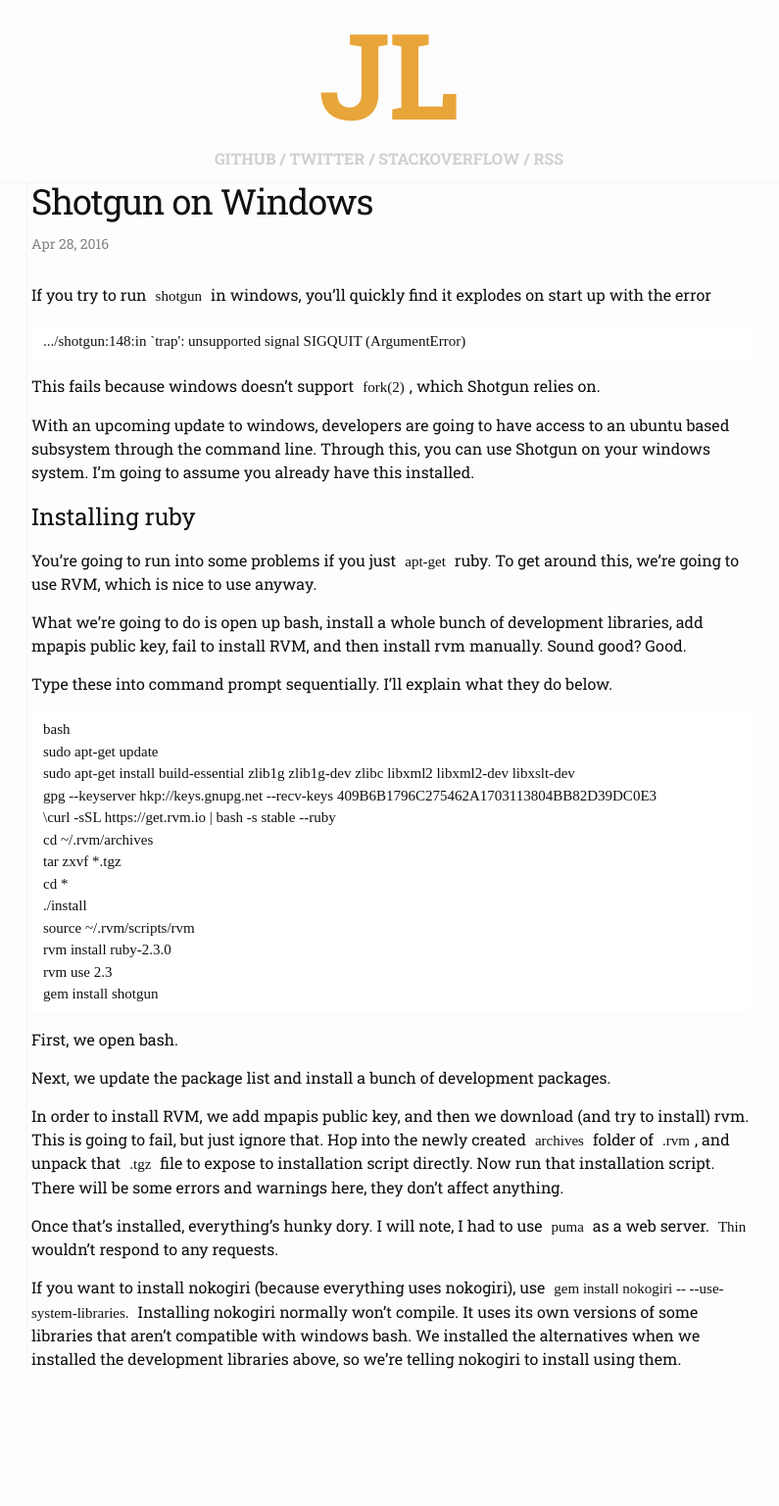
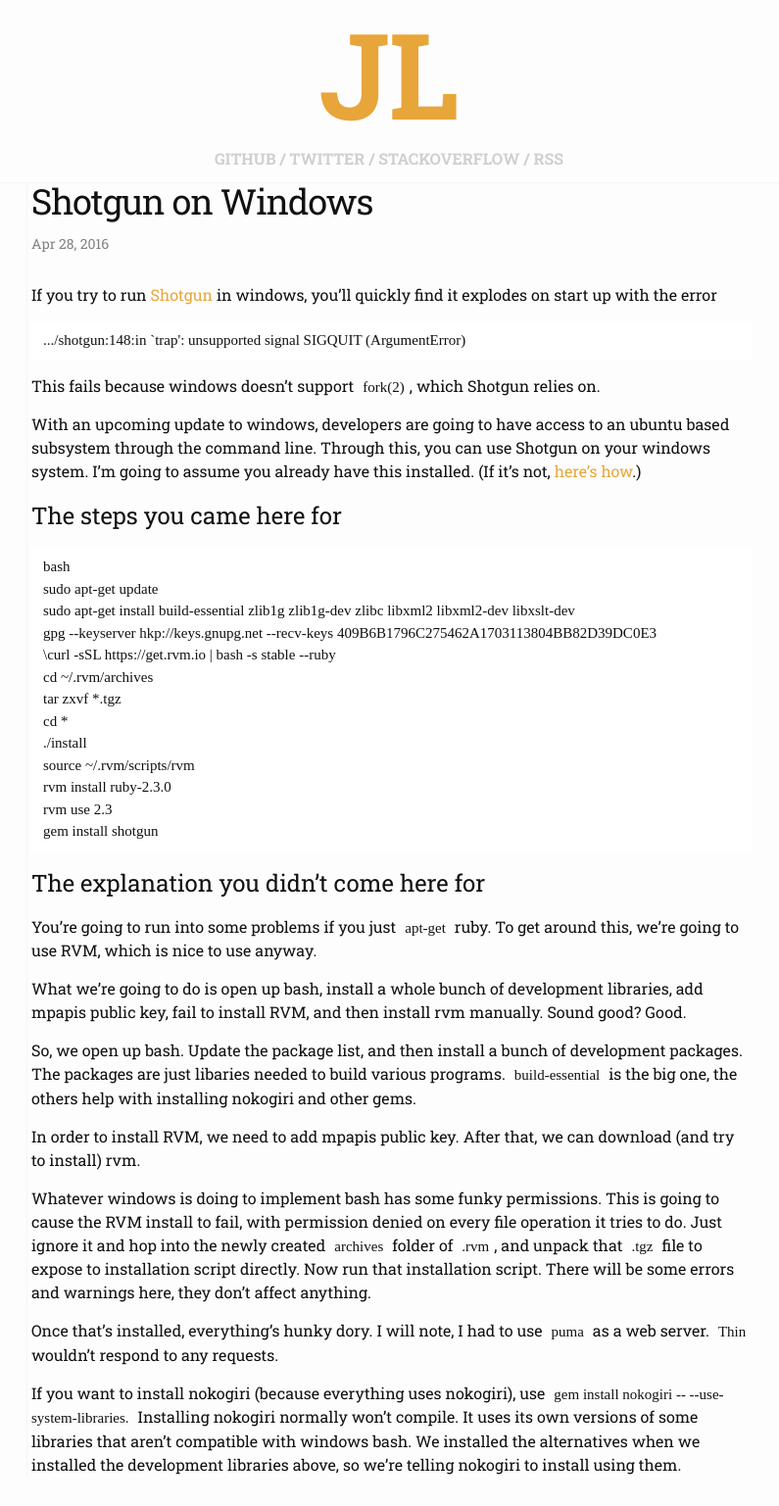
Before and after one commit to HorizonShadow/blog, a Jekyll site: the page built from _posts/2016-04-28-shotgun-on-windows.markdown, in a window 1280 px wide. Shown: the whole page at 98% size, without its empty margins (243-1038 px from the left). Built offline with Jekyll 4.4.1, drawn with Linux system fonts in a browser that asks for light colours; before the commit the page ends 1429 px from its top, so only the background shows below that.

Commit message:
Styling fixes

```diff
--- a/_posts/2016-04-28-shotgun-on-windows.markdown
+++ b/_posts/2016-04-28-shotgun-on-windows.markdown
@@ -5,7 +5,7 @@ date:   2016-04-28 13:40:00 -0300
 categories: windows ruby
 description: How to get shotgun running on windows using the new linux subsystem
 ---
-If you try to run `shotgun` in windows, you'll quickly find it explodes on start up with the error
+If you try to run [Shotgun](https://github.com/rtomayko/shotgun) in windows, you'll quickly find it explodes on start up with the error
 
     .../shotgun:148:in `trap': unsupported signal SIGQUIT (ArgumentError)
 
@@ -13,17 +13,9 @@ This fails because windows doesn't support `fork(2)`, which Shotgun relies on.
 
 With an upcoming update to windows, developers are going to have access to an ubuntu based
 subsystem through the command line. Through this, you can use Shotgun on your windows system. I'm going
-to assume you already have this installed.
+to assume you already have this installed. (If it's not, [here's how](http://www.pcworld.com/article/3054616/how-to-get-bash-running-on-windows.html).)
 
-# Installing ruby
-
-You're going to run into some problems if you just `apt-get` ruby. To get around this, we're going to
-use RVM, which is nice to use anyway.
-
-What we're going to do is open up bash, install a whole bunch of development libraries, add mpapis public key,
-fail to install RVM, and then install rvm manually. Sound good? Good.
-
-Type these into command prompt sequentially. I'll explain what they do below.
+# The steps you came here for
 
     bash
     sudo apt-get update
@@ -39,11 +31,21 @@ Type these into command prompt sequentially. I'll explain what they do below.
     rvm use 2.3
     gem install shotgun
 
-First, we open bash.
+# The explanation you didn't come here for
 
-Next, we update the package list and install a bunch of development packages.
+You're going to run into some problems if you just `apt-get` ruby. To get around this, we're going to
+use RVM, which is nice to use anyway.
 
-In order to install RVM, we add mpapis public key, and then we download (and try to install) rvm. This is going to fail, but just ignore that. Hop into the newly created `archives` folder of `.rvm`, and
+What we're going to do is open up bash, install a whole bunch of development libraries, add mpapis public key,
+fail to install RVM, and then install rvm manually. Sound good? Good.
+
+So, we open up bash. Update the package list, and then install a bunch of development packages. The packages are just libaries needed to build
+various programs. `build-essential` is the big one, the others help with installing nokogiri and other gems.
+
+In order to install RVM, we need to add mpapis public key. After that, we can download (and try to install) rvm.
+
+Whatever windows is doing to implement bash has some funky permissions. This is going to cause the RVM install to fail, with permission denied on every
+file operation it tries to do. Just ignore it and hop into the newly created `archives` folder of `.rvm`, and
 unpack that `.tgz` file to expose to installation script directly. Now run that installation script. There will be some errors and warnings here, they don't affect anything.
 
 Once that's installed, everything's hunky dory. I will note, I had to use `puma` as a web server. `Thin` wouldn't respond to any requests.
```
